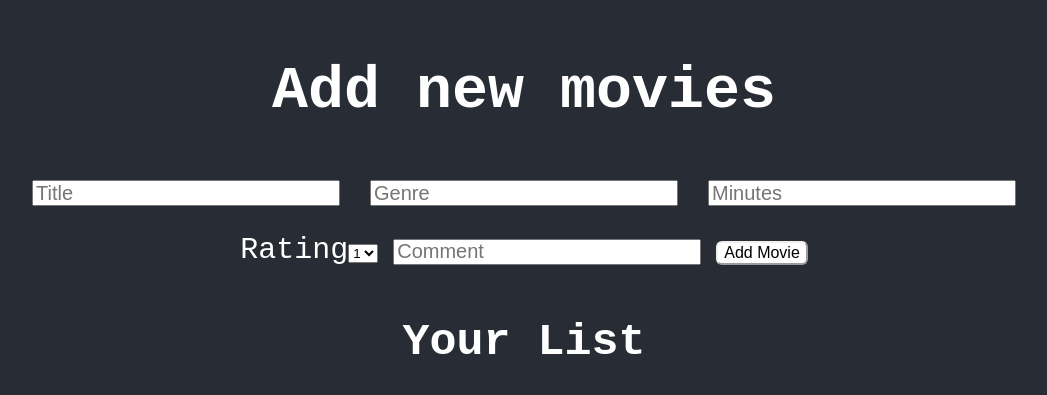
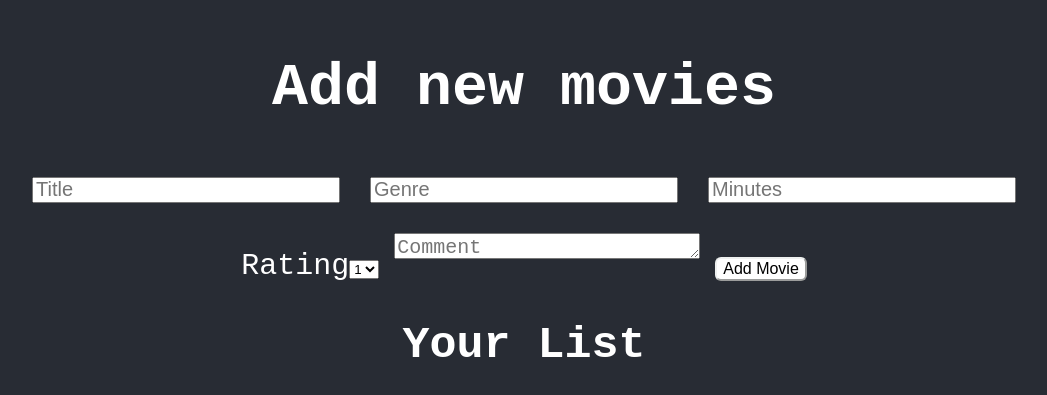
Before and after one commit to Shylan21/BackEnd-Project, a React (Create React App) app: page /movie in a window 1280 px wide. Shown: the part 109-504 px from the top of the page, without its empty margins (116-1163 px from the left). Built offline with nearby package versions, Linux system fonts and the light colour scheme; no server answers.

Commit message:
Changed input for comments to textarea

```diff
--- a/src/components/Movie.jsx
+++ b/src/components/Movie.jsx
@@ -182,9 +182,8 @@ function Movie() {
 				</label>
 				{/* Comment */}
 				<label>
-					<input
+					<textarea
 						className="input"
-						type="textarea"
 						name="comment"
 						placeholder="Comment"
 						value={movieInput.comment}
```
